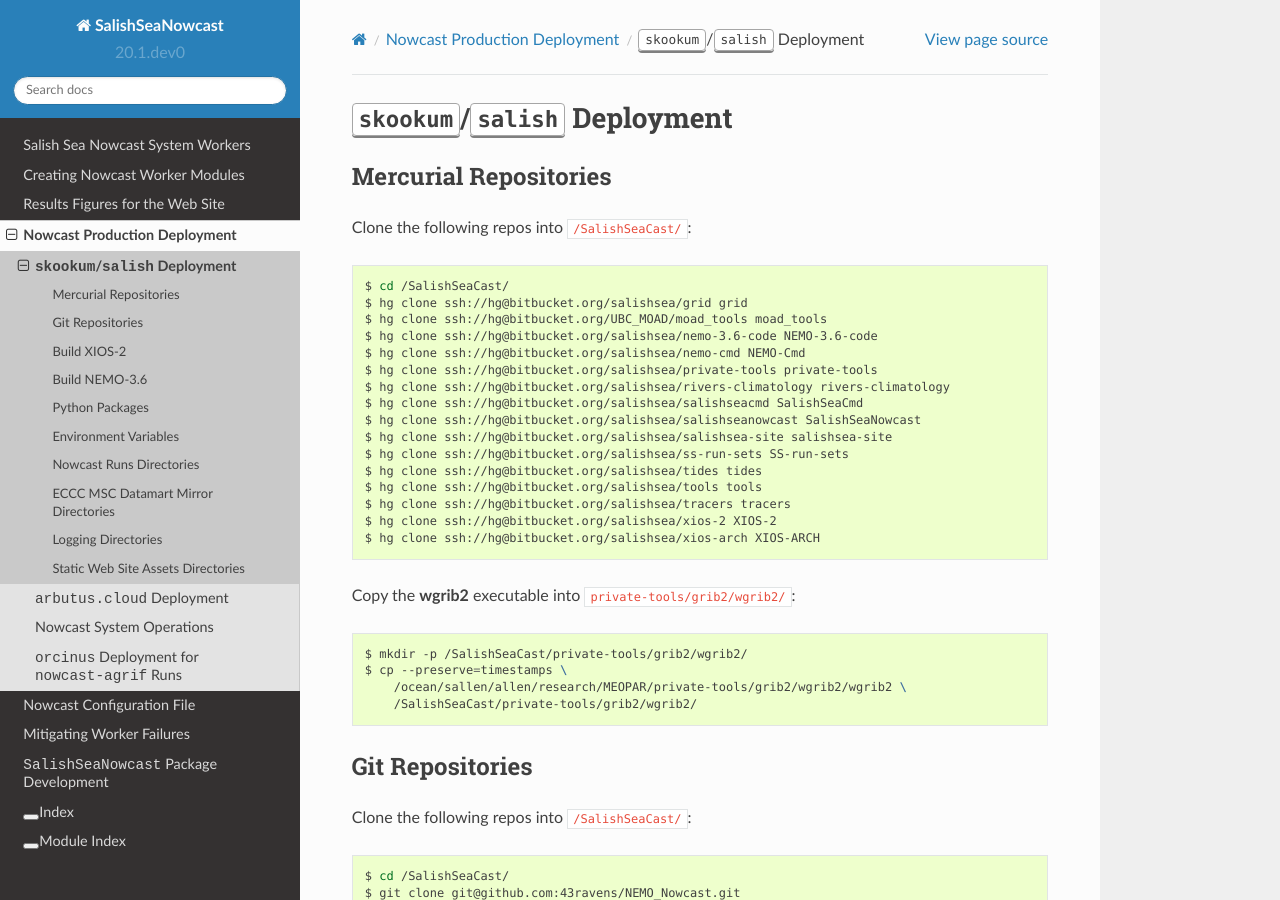
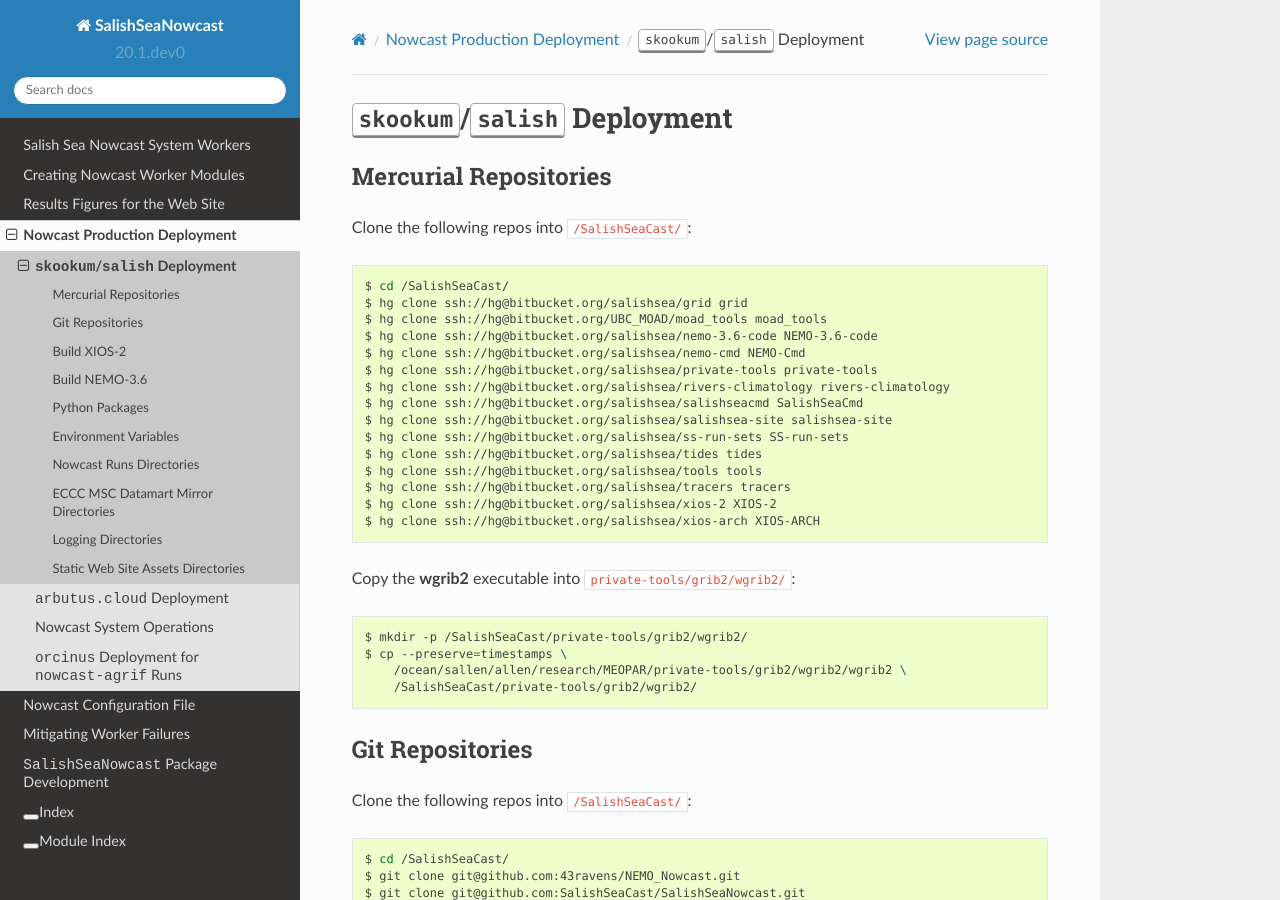
Before and after one commit to SalishSeaCast/SalishSeaNowcast, a Sphinx documentation site: the page built from docs/deployment/skookum_salish.rst, in a window 1280 px wide and 900 px high. Built offline with Sphinx 7.4.7 and the Read the Docs theme 2.0.0, drawn with Linux system fonts in a browser that asks for light colours; some of the changed text lies outside the part shown.

Commit message:
Change to install SalishSeaNowcast pkg from GitHub

```diff
--- a/docs/deployment/arbutus_cloud.rst
+++ b/docs/deployment/arbutus_cloud.rst
@@ -616,7 +616,6 @@
     $ hg clone ssh://hg@bitbucket.org/salishsea/nemo-cmd NEMO-Cmd
     $ hg clone ssh://hg@bitbucket.org/salishsea/rivers-climatology rivers-climatology
     $ hg clone ssh://hg@bitbucket.org/salishsea/salishseacmd SalishSeaCmd
-    $ hg clone ssh://hg@bitbucket.org/salishsea/salishseanowcast SalishSeaNowcast
     $ hg clone ssh://hg@bitbucket.org/salishsea/salishseawaves SalishSeaWaves
     $ hg clone ssh://hg@bitbucket.org/salishsea/ss-run-sets SS-run-sets
     $ hg clone ssh://hg@bitbucket.org/salishsea/tides tides
@@ -635,6 +634,7 @@
 
     $ cd /nemoShare/MEOPAR/nowcast-sys/
     $ git clone git@github.com:43ravens/NEMO_Nowcast.git
+    $ git clone git@github.com:SalishSeaCast/SalishSeaNowcast.git
     $ git clone git@gitlab.com:mdunphy/FVCOM41.git
     $ git clone git@gitlab.com:mdunphy/FVCOM-VHFR-config.git
     $ git clone git@gitlab.com:mdunphy/OPPTools.git
--- a/docs/deployment/skookum_salish.rst
+++ b/docs/deployment/skookum_salish.rst
@@ -34,7 +34,6 @@
     $ hg clone ssh://hg@bitbucket.org/salishsea/private-tools private-tools
     $ hg clone ssh://hg@bitbucket.org/salishsea/rivers-climatology rivers-climatology
     $ hg clone ssh://hg@bitbucket.org/salishsea/salishseacmd SalishSeaCmd
-    $ hg clone ssh://hg@bitbucket.org/salishsea/salishseanowcast SalishSeaNowcast
     $ hg clone ssh://hg@bitbucket.org/salishsea/salishsea-site salishsea-site
     $ hg clone ssh://hg@bitbucket.org/salishsea/ss-run-sets SS-run-sets
     $ hg clone ssh://hg@bitbucket.org/salishsea/tides tides
@@ -62,6 +61,7 @@
 
     $ cd /SalishSeaCast/
     $ git clone git@github.com:43ravens/NEMO_Nowcast.git
+    $ git clone git@github.com:SalishSeaCast/SalishSeaNowcast.git
     $ git clone git@gitlab.com:mdunphy/FVCOM-VHFR-config.git
     $ git clone git@gitlab.com:mdunphy/OPPTools.git OPPTools
 
```
Also changed, not shown: 2 other files.
